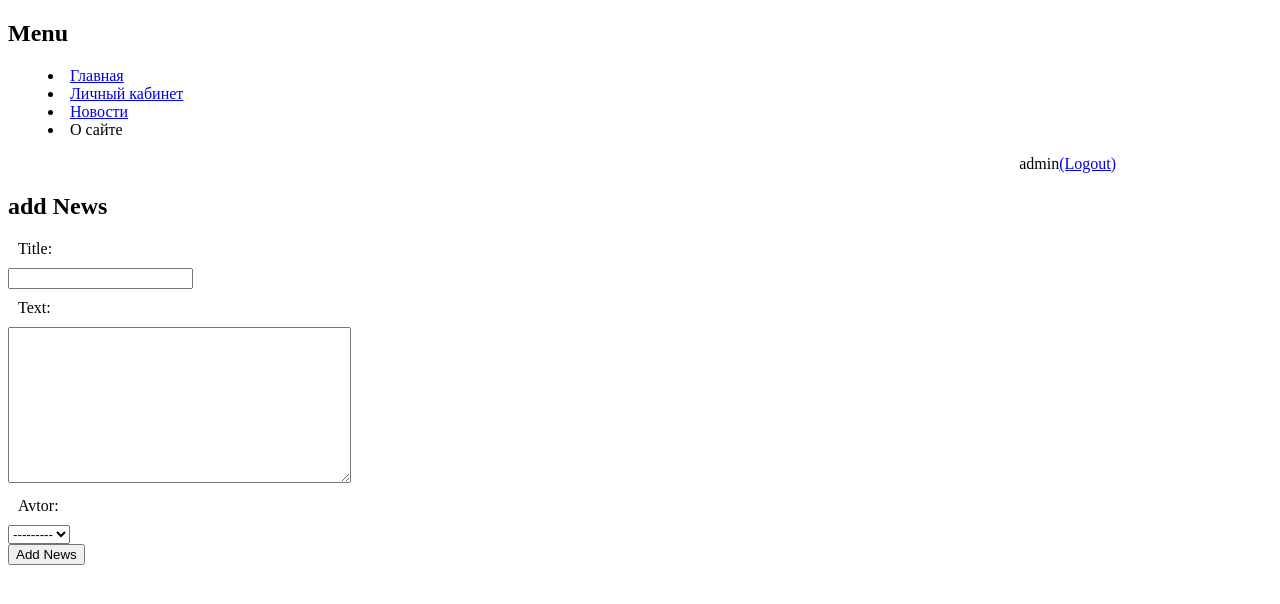
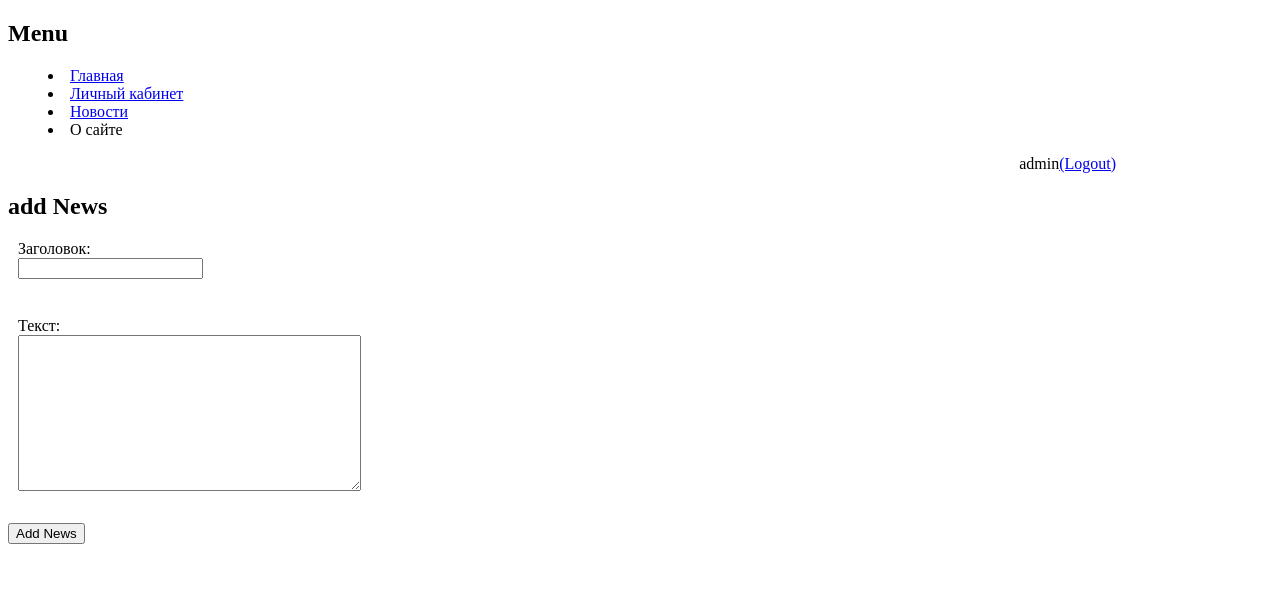
Before and after one commit to mihail4216/quest, a Django app: page /news/add/ in a window 1280 px wide. Shown: the top 604 px of the page. Run offline with Django 3.2, Linux system fonts and the light colour scheme; a user stored in the database is signed in; data comes from the database, SQL or seed files in the repository; both versions use the stored data as it was after the commit.

Commit message:
uge norm vrode

```diff
--- a/static/css/static.css
+++ b/static/css/static.css
@@ -12,3 +12,6 @@ menu{
 .addnews{
     margin-left: 80%;
 }
+div{
+
+}
--- a/templates/add_news.html
+++ b/templates/add_news.html
@@ -6,7 +6,9 @@
     <h2>add News</h2>
         <form method="post">
             {% csrf_token %}
-            {{ form }}
+            <label>Заголовок:<br>{{ form.title }}</label>
+            <br>
+            <label>Текст:<br>{{ form.text }}</label>
             <br>
             <button>Add News</button>
         </form>
```
Also changed, not shown: db.sqlite3.
